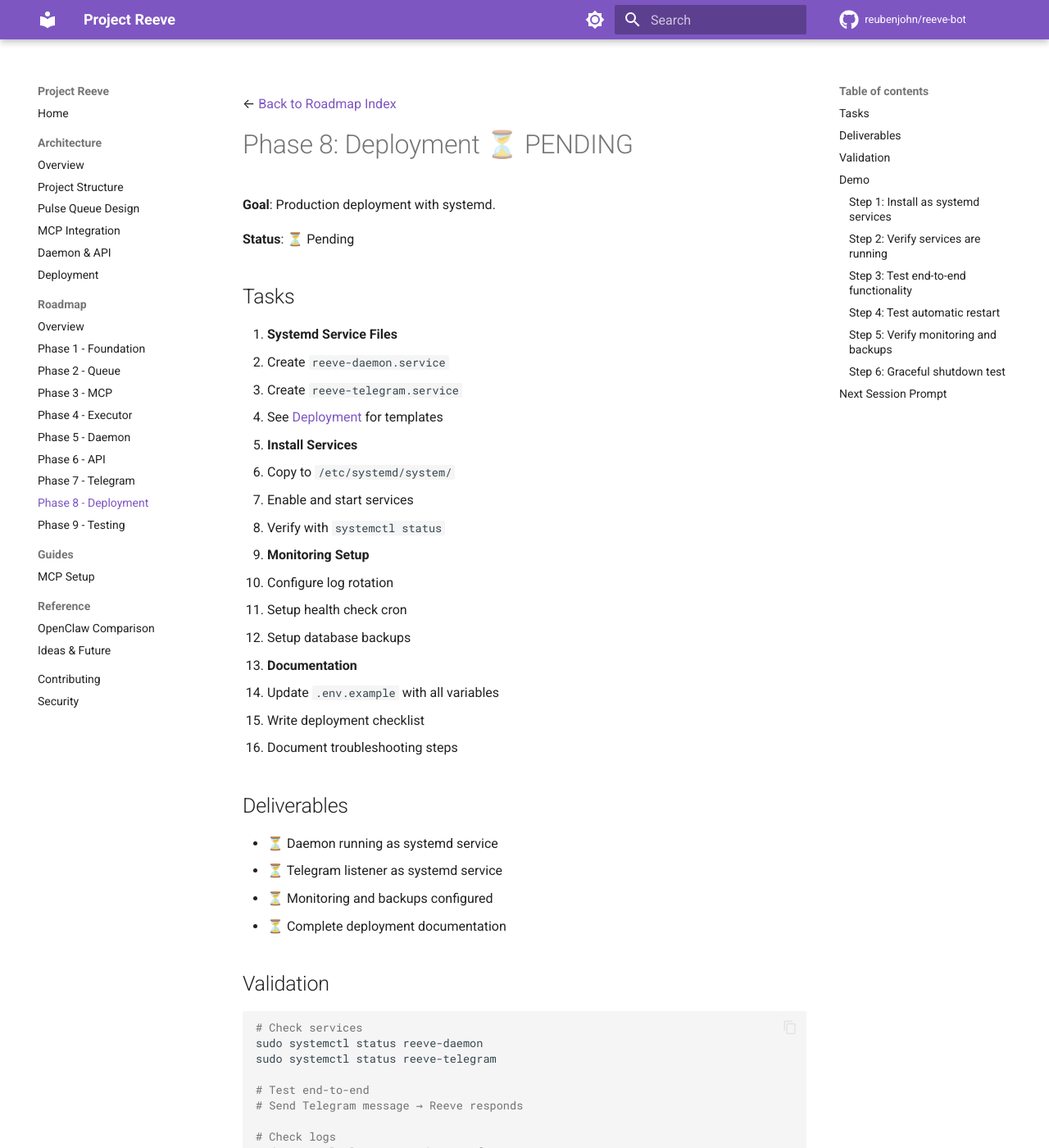
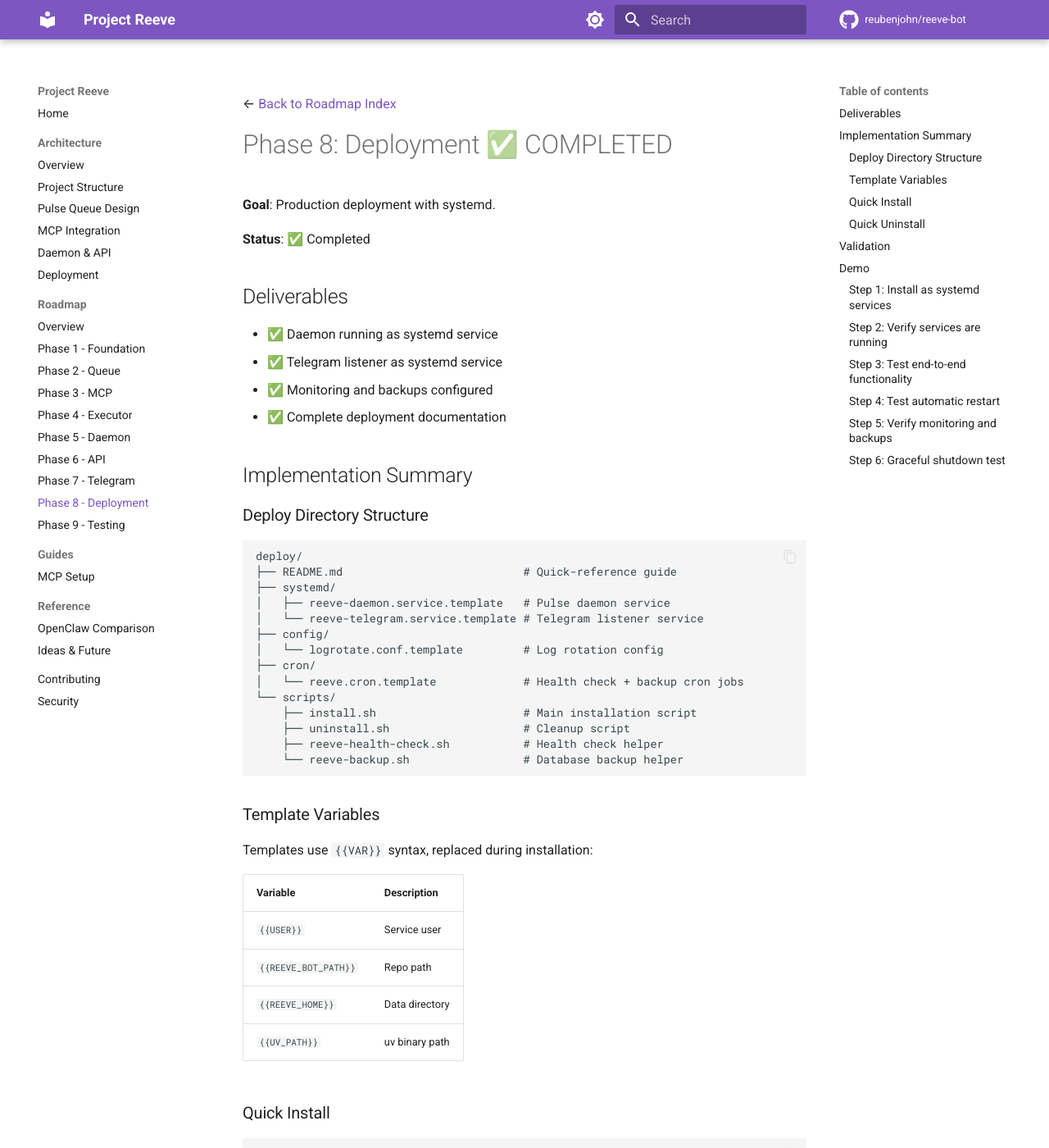
Before and after one commit to reubenjohn/reeve_bot, an MkDocs documentation site: the page built from docs/roadmap/phase-8-deployment.md, in a window 1280 px wide and 1400 px high. Shown: the whole window at 82% size. Built offline with MkDocs 1.6.1 and Material for MkDocs 9.7.7, drawn with Linux system fonts in a browser that asks for light colours; comment, search, counter and statistics services are not loaded; some of the changed text lies outside the part shown.

Commit message:
feat: Implement Phase 8 Production Deployment
Add deployment artifacts for systemd service management:

- deploy/systemd/: Service templates for daemon and telegram listener
- deploy/config/: Logrotate configuration template
- deploy/cron/: Health check and backup cron templates
- deploy/scripts/: Install, uninstall, health-check, and backup scripts

Template system uses {{VAR}} syntax for user/path substitution.

Demo script supports --mock mode for testing without sudo.

Co-Authored-By: Claude Opus 4.5 <noreply@anthropic.com>

````diff
--- a/docs/roadmap/phase-8-deployment.md
+++ b/docs/roadmap/phase-8-deployment.md
@@ -1,39 +1,61 @@
 ← [Back to Roadmap Index](index.md)
 
-# Phase 8: Deployment ⏳ PENDING
+# Phase 8: Deployment ✅ COMPLETED
 
 **Goal**: Production deployment with systemd.
 
-**Status**: ⏳ Pending
-
-## Tasks
-
-1. **Systemd Service Files**
-   - Create `reeve-daemon.service`
-   - Create `reeve-telegram.service`
-   - See [Deployment](../architecture/deployment.md) for templates
-
-2. **Install Services**
-   - Copy to `/etc/systemd/system/`
-   - Enable and start services
-   - Verify with `systemctl status`
-
-3. **Monitoring Setup**
-   - Configure log rotation
-   - Setup health check cron
-   - Setup database backups
-
-4. **Documentation**
-   - Update `.env.example` with all variables
-   - Write deployment checklist
-   - Document troubleshooting steps
+**Status**: ✅ Completed
 
 ## Deliverables
 
-- ⏳ Daemon running as systemd service
-- ⏳ Telegram listener as systemd service
-- ⏳ Monitoring and backups configured
-- ⏳ Complete deployment documentation
+- ✅ Daemon running as systemd service
+- ✅ Telegram listener as systemd service
+- ✅ Monitoring and backups configured
+- ✅ Complete deployment documentation
+
+## Implementation Summary
+
+### Deploy Directory Structure
+
+```
+deploy/
+├── README.md                           # Quick-reference guide
+├── systemd/
+│   ├── reeve-daemon.service.template   # Pulse daemon service
+│   └── reeve-telegram.service.template # Telegram listener service
+├── config/
+│   └── logrotate.conf.template         # Log rotation config
+├── cron/
+│   └── reeve.cron.template             # Health check + backup cron jobs
+└── scripts/
+    ├── install.sh                      # Main installation script
+    ├── uninstall.sh                    # Cleanup script
+    ├── reeve-health-check.sh           # Health check helper
+    └── reeve-backup.sh                 # Database backup helper
+```
+
+### Template Variables
+
+Templates use `{{VAR}}` syntax, replaced during installation:
+
+| Variable | Description |
+|----------|-------------|
+| `{{USER}}` | Service user |
+| `{{REEVE_BOT_PATH}}` | Repo path |
+| `{{REEVE_HOME}}` | Data directory |
+| `{{UV_PATH}}` | uv binary path |
+
+### Quick Install
+
+```bash
+sudo ./deploy/scripts/install.sh
+```
+
+### Quick Uninstall
+
+```bash
+sudo ./deploy/scripts/uninstall.sh
+```
 
 ## Validation
 
@@ -149,31 +171,6 @@ sudo journalctl -u reeve-daemon -n 10
 
 ---
 
-## Next Session Prompt
-
-When starting Phase 8, use this prompt:
-
-```
-I'm ready to implement Phase 8 (Production Deployment) for the Pulse Queue system.
-
-Please implement:
-1. Systemd service files for:
-   - Pulse daemon (reeve-daemon.service)
-   - Telegram listener (reeve-telegram.service)
-2. Installation script with:
-   - Virtual environment setup
-   - Dependency installation
-   - Service registration
-   - Log directory creation
-3. Configuration validation script
-4. Update documentation with deployment guides
-5. Create production best practices guide
-
-Refer to docs/roadmap/phase-8-deployment.md for Phase 8 specifications.
-```
-
----
-
 **Previous**: [Phase 7: Telegram Integration](phase-7-telegram.md)
 
 **Next**: [Phase 9: Integration Testing & Polish](phase-9-testing.md)
````
Also changed, not shown: CLAUDE.md (+9 -6 lines), demos/README.md (+39 -2 lines), deploy/README.md (added, +99 -0 lines), docs/roadmap/index.md (+9 -9 lines), 9 other files.
